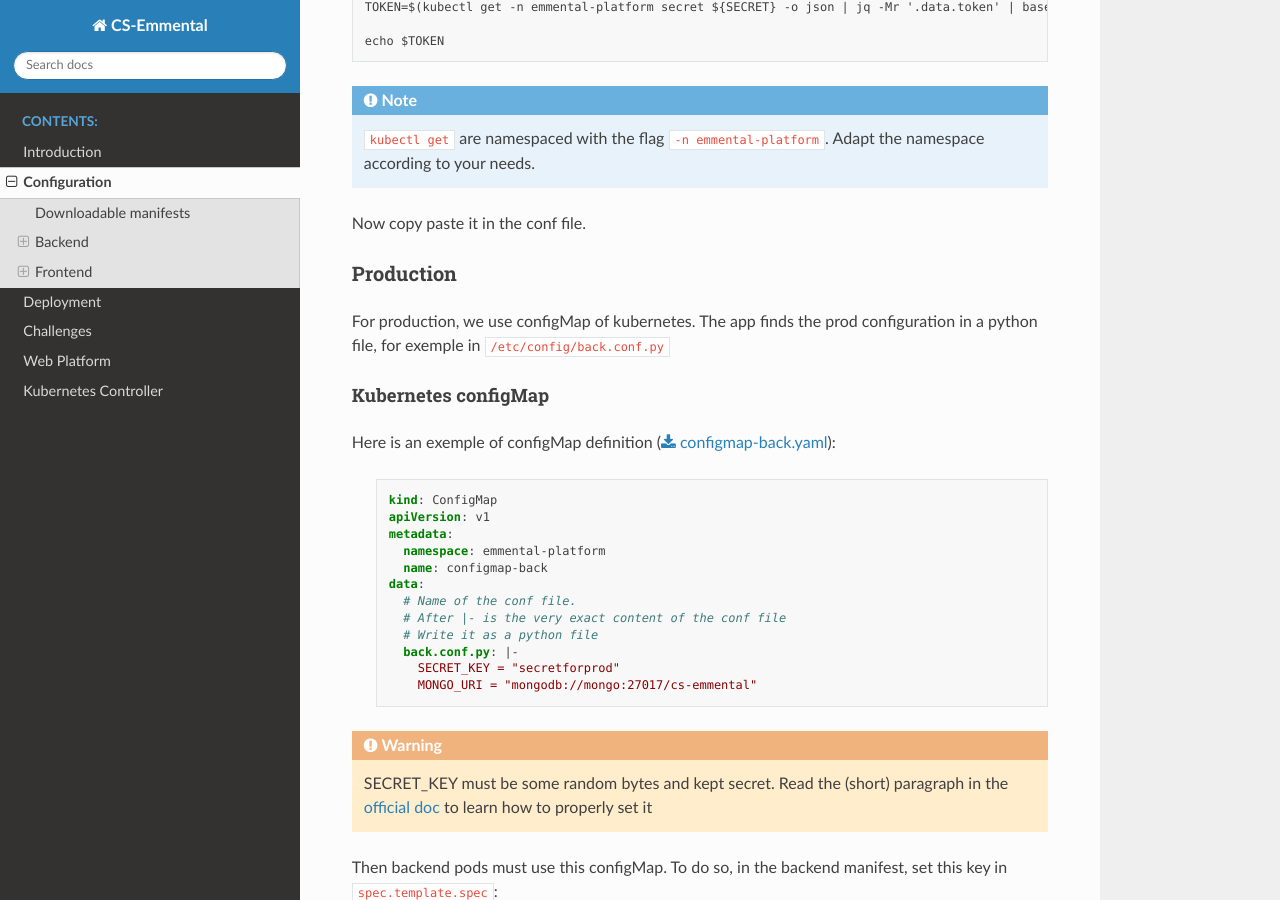
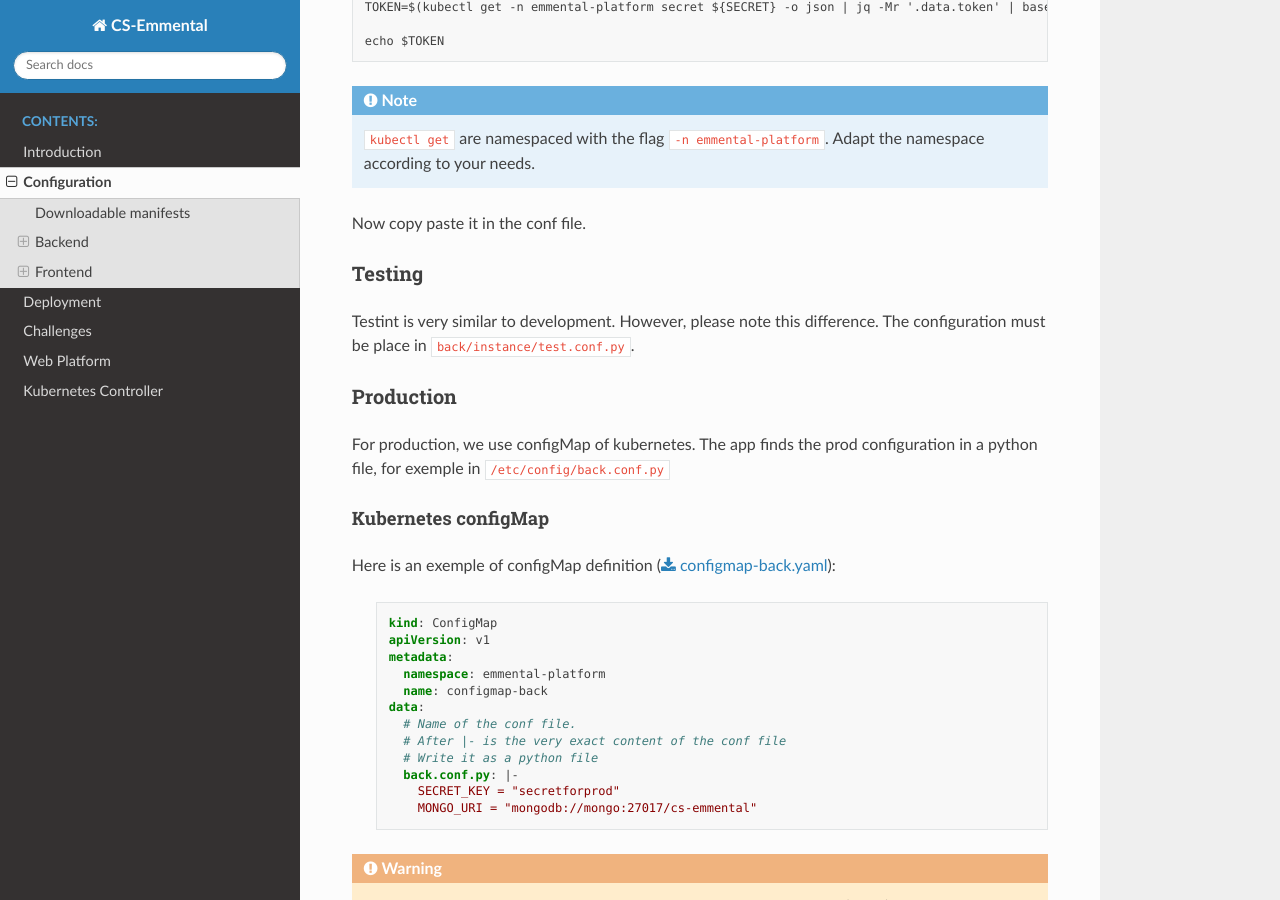
Before and after one commit to CS-Emmental/documentation, a Sphinx documentation site: the page built from source/administration/configuration.rst, in a window 1280 px wide and 900 px high, scrolled down 1443 px. Built offline with Sphinx 7.4.7 and the Read the Docs theme 2.0.0, drawn with Linux system fonts in a browser that asks for light colours.

Commit message:
Add configuration in testing backend info

```diff
--- a/source/administration/configuration.rst
+++ b/source/administration/configuration.rst
@@ -62,6 +62,12 @@ Finally, run these commands to get the api key related to this service account::
 .. note:: ``kubectl get`` are namespaced with the flag ``-n emmental-platform``. Adapt the namespace according to your needs.
 
 Now copy paste it in the conf file.
+
+Testing
+"""""""
+
+Testint is very similar to development. However, please note this difference.
+The configuration must be place in ``back/instance/test.conf.py``.
 
 Production
 """"""""""
```
